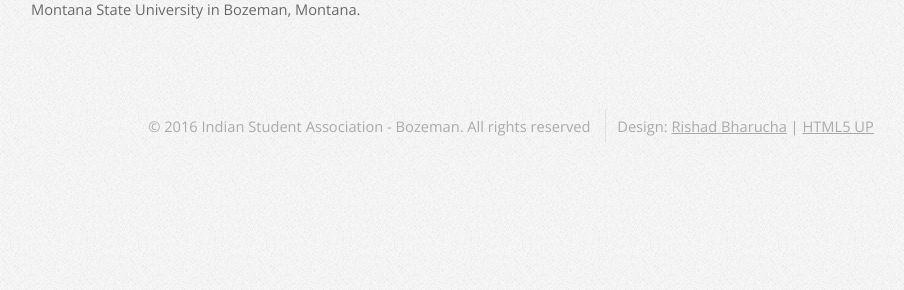
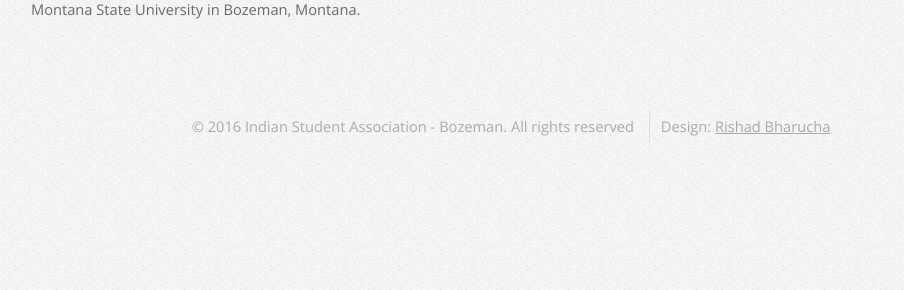
Before and after one commit to isabzn/frontend, a Node project: template app/pages/index.html in a window 1280 px wide. Shown: the part 1805-2095 px from the top of the page, without its empty margins (129-1033 px from the left). Run offline with Node 20 templates, Linux system fonts and the light colour scheme; the template is opened without the code that fills it, so the values that code supplies are empty.

Commit message:
Update design credit

```diff
--- a/app/templates/partials/footer.html
+++ b/app/templates/partials/footer.html
@@ -26,7 +26,7 @@
                 <div id="copyright">
                     <ul class="menu">
                         <li>&copy; <script type="text/javascript">document.write(new Date().getFullYear());</script> Indian Student Association - Bozeman. All rights reserved</li>
-                        <li>Design: <a href="http://rishadbharucha.com">Rishad Bharucha</a> | <a href="http://html5up.net">HTML5 UP</a></li>
+                        <li>Design: <a href="http://rishadbharucha.com">Rishad Bharucha</a></li>
                     </ul>
                 </div>
             </div>
```
